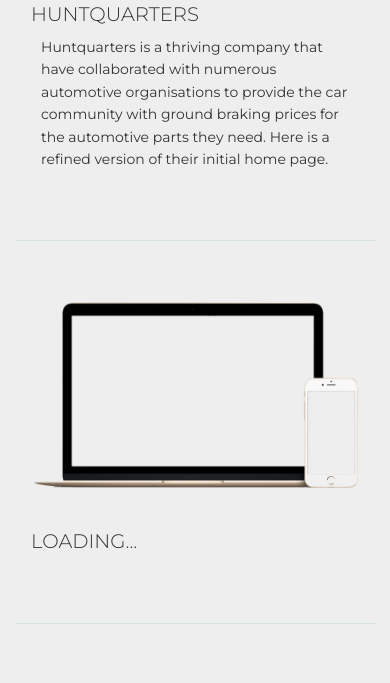
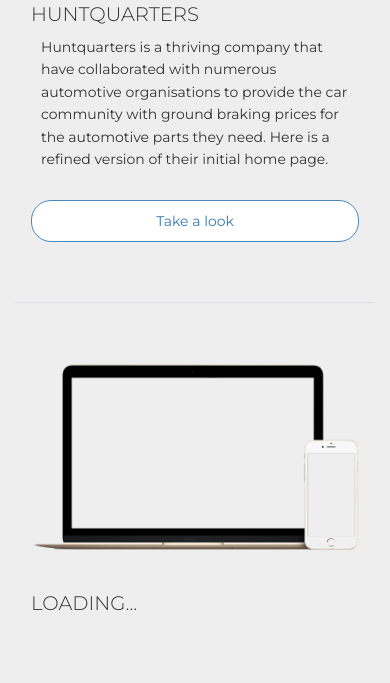
Before and after one commit to CallumColley/callumcolley, a PHP site: page / in a window 390 px wide. Shown: the part 2036-2719 px from the top of the page. Run offline with PHP 8.4, Linux system fonts and the light colour scheme.

Commit message:
Refinements / IMG references implemented

```diff
--- a/css/style.css
+++ b/css/style.css
@@ -308,6 +308,24 @@
     box-sizing: inherit;
 }
 
+.row-half a {
+    background:white;
+    padding:10px 30px;
+    border-radius:20px;
+    border:1px solid #4888be;
+    display:block;
+    width:35%;
+    margin:10px auto auto auto;
+    text-decoration: none;
+}
+
+.row-half a:hover {
+    background:#4888be;
+    color:white;
+    text-decoration:none;
+    transition-duration:0.7s;
+}
+
 
 /*//////////// Start Contact Section////////////////*/
 
@@ -548,6 +566,13 @@
 
 /*//////////// @Media //////////////////////////////*/
 
+@media (max-width:992px) {
+    .row-half a {
+        width:auto;
+        margin-top:30px
+    }
+}
+
 @media (max-width:832px) {
     #particles-js h1 {
         font-size:5em
--- a/index.html
+++ b/index.html
@@ -81,6 +81,7 @@
             <div class="row-half row-container">
               <h2>HUNTQUARTERS</h2>
               <p>Huntquarters is a thriving company that have collaborated with numerous automotive organisations to provide the car community with ground braking prices for the automotive parts they need. Here is a refined version of their initial home page.</p>
+              <a  target="_blank "href="https://callumcolley.github.io/project-huntquarters/">Take a look</a>
             </div>
           </div>
           <div class="row">
@@ -119,10 +120,10 @@
       <div class="container">
         <div class="row">
           <div class="social-medias">
-            <a href="https://www.phpschool.io/" target="_blank"><i class="fa fa-github white float"></i></a>
-            <a href="https://www.phpschool.io/" target="_blank"><i class="fa fa-facebook blue float"></i></a>
-            <a href="https://www.phpschool.io/" target="_blank"><i class="fa fa-twitter light-blue float"></i></a>
-            <a href="https://www.phpschool.io/" target="_blank"><i class="fa fa-google-plus red float"></i></a>
+            <a href="https://github.com/CallumColley" target="_blank"><i class="fa fa-github white float"></i></a>
+            <a href="https://www.facebook.com/DEXTERR47" target="_blank"><i class="fa fa-facebook blue float"></i></a>
+            <a href="https://twitter.com/callumcodes99" target="_blank"><i class="fa fa-twitter light-blue float"></i></a>
+            <a href="https://plus.google.com/u/2/103782885969114084845" target="_blank"><i class="fa fa-google-plus red float"></i></a>
           </div>
           <div class="site-tag">
             <p>Handmade by me © 2017.</p>
```
Also changed, not shown: project-huntquarters/index.html (+15 -3 lines).
